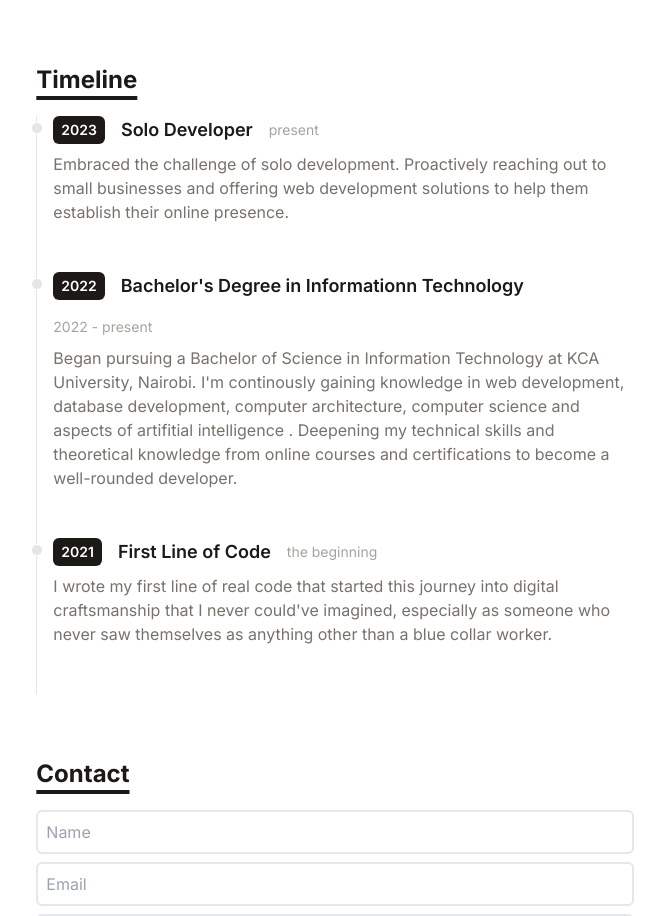
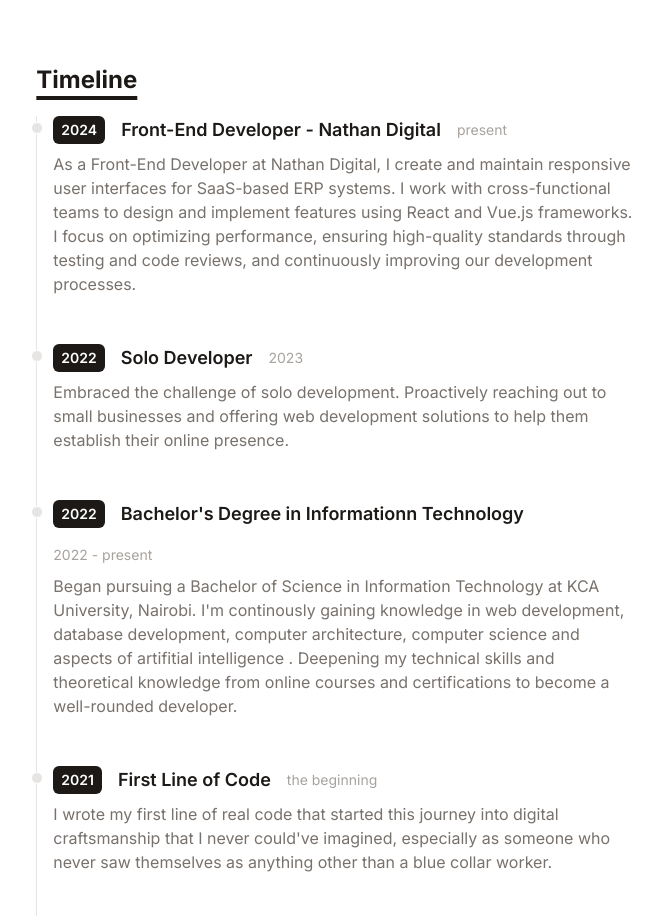
Before and after one commit to VictorDevLab/portfolio_site, a React (Vite) app: page / in a window 1280 px wide. Shown: the part 1068-1984 px from the top of the page, without its empty margins (305-970 px from the left). Built offline with nearby package versions, Linux system fonts and the light colour scheme.

Commit message:
update work timeline

```diff
--- a/src/data/timeline.js
+++ b/src/data/timeline.js
@@ -1,8 +1,15 @@
 export default [
   {
-    year: "2023",
+    year: "2024",
+    title: "Front-End Developer - Nathan Digital",
+    duration: "present",
+    details:
+      "As a Front-End Developer at Nathan Digital, I create and maintain responsive user interfaces for SaaS-based ERP systems. I work with cross-functional teams to design and implement features using React and Vue.js frameworks. I focus on optimizing performance, ensuring high-quality standards through testing and code reviews, and continuously improving our development processes.",
+  },
+  {
+    year: "2022",
     title: "Solo Developer",
-    duration: "present",
+    duration: "2023",
     details:
       "Embraced the challenge of solo development. Proactively reaching out to small businesses and offering web development solutions to help them establish their online presence. ",
   },
```
